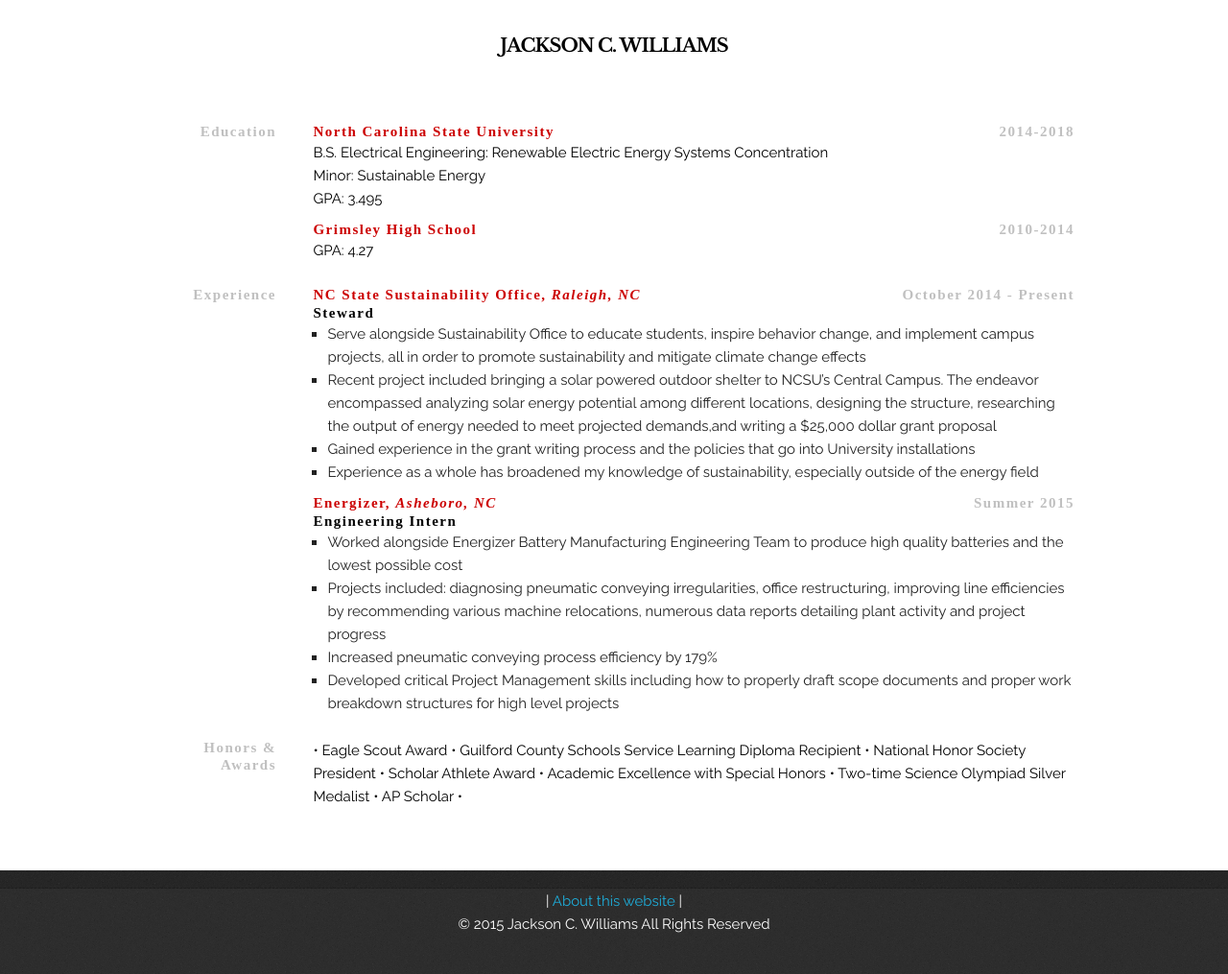
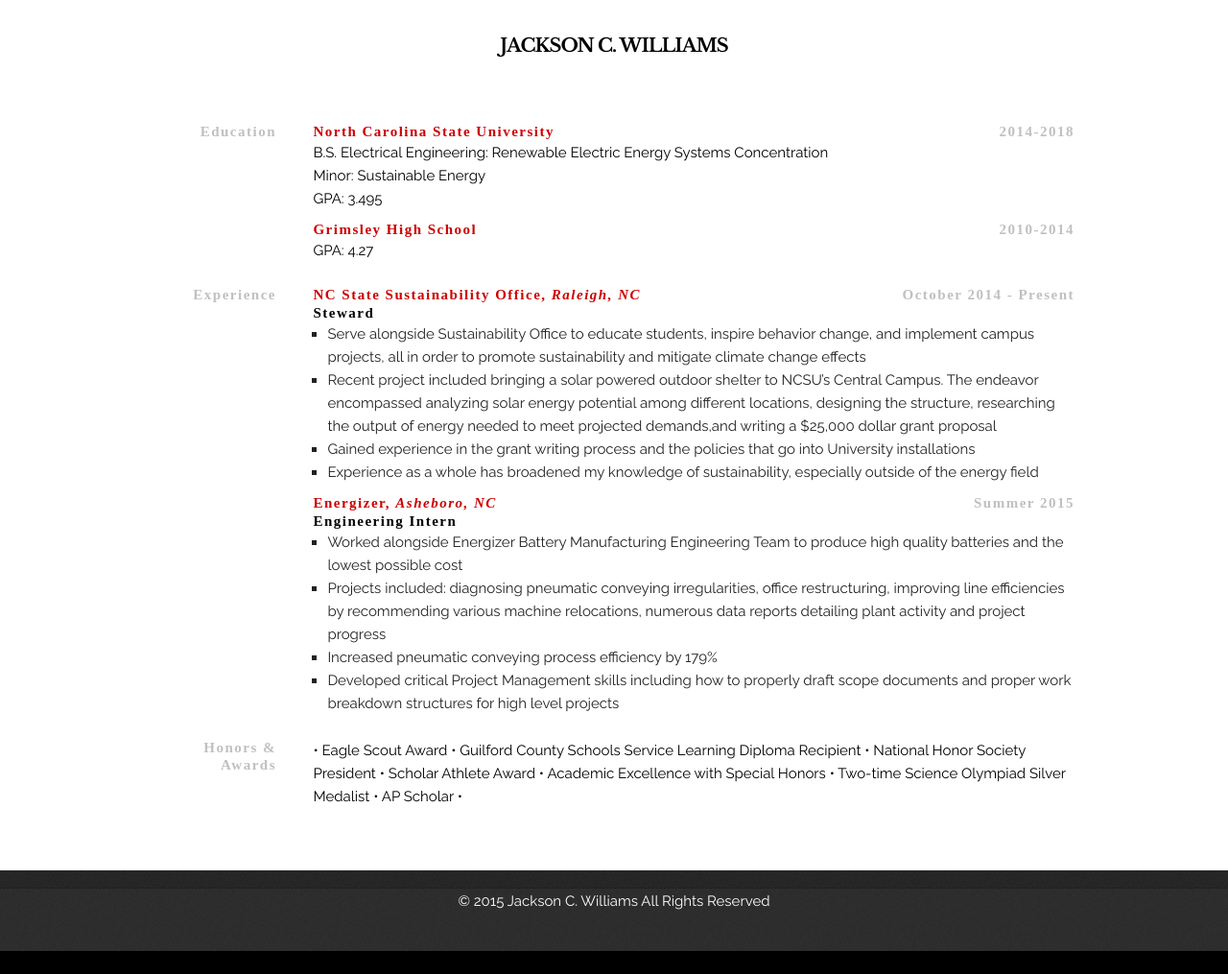
Before and after one commit to jacksoncwilliams/jackson-erin, a Jekyll site: the page built from résumé.html, in a window 1280 px wide. Shown: the whole page at 96% size. Built offline with Jekyll 4.4.1, drawn with Linux system fonts in a browser that asks for light colours; some web fonts are replaced; after the commit the page ends 991 px from its top, so only the background shows below that.

Commit message:
Update simple.html

```diff
--- a/_layouts/simple.html
+++ b/_layouts/simple.html
@@ -47,8 +47,6 @@
 
 
   <div id="footer" class="twelve columns">
-    <p>| <a href="/aboutwebsite.html">About this website</a> | </p>
-
     <p> &copy 2015 Jackson C. Williams All Rights Reserved</p>
   </div>
 
```
